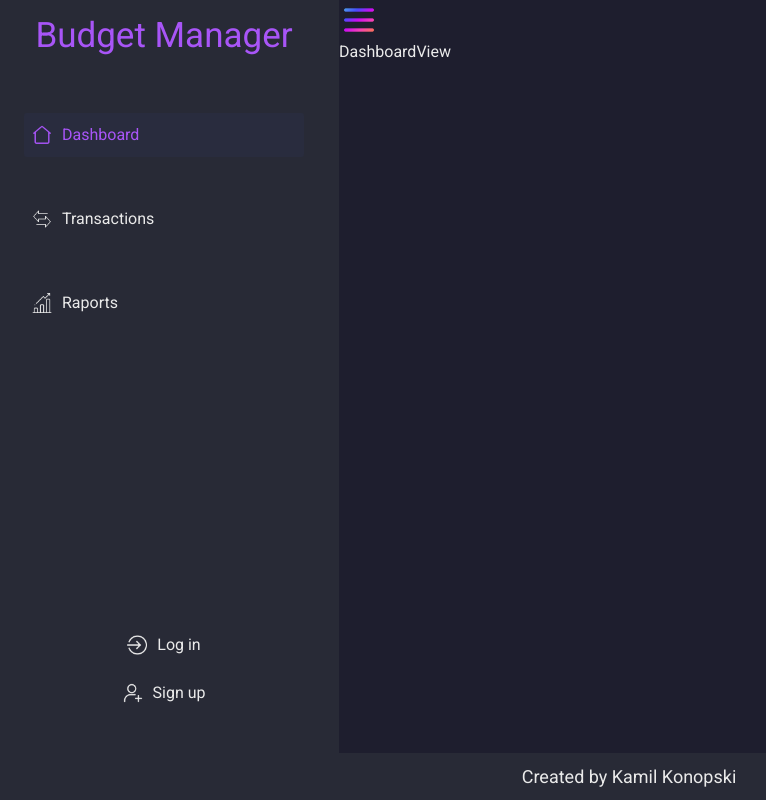
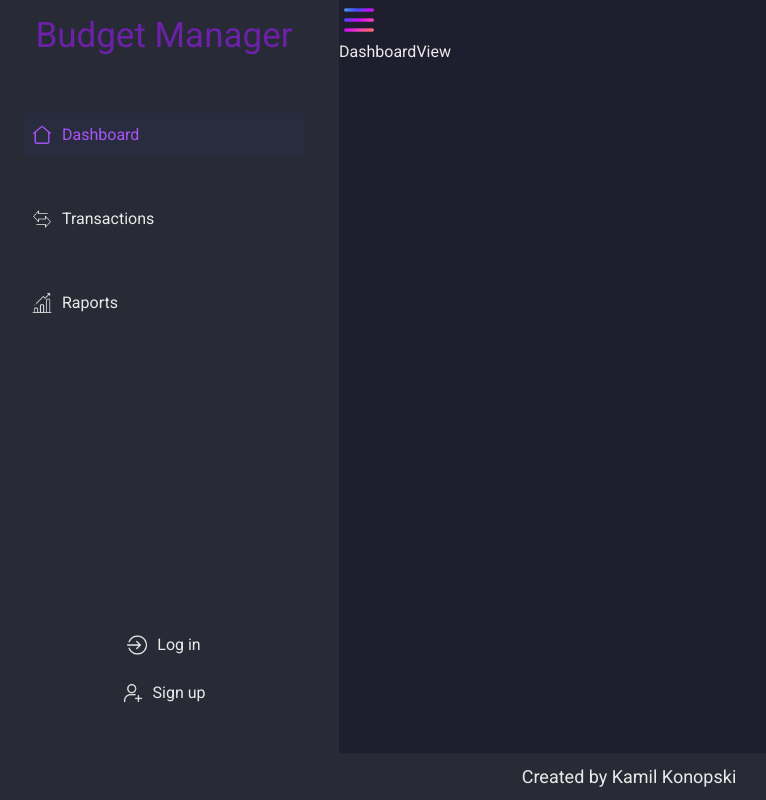
Before and after one commit to KamilKonopski/Budget-Manager, a React (Vite) app: page / in a window 1280 px wide. Shown: the whole page, without its empty margins (11-777 px from the left). Built offline with nearby package versions, Linux system fonts and the light colour scheme.

Commit message:
change colors

```diff
--- a/src/globals.css
+++ b/src/globals.css
@@ -6,13 +6,13 @@
   :root {
     --color-background: #1e1e2e;
     --color-aside: #282a36;
-    --color-headlines: #a855f7;
+    --color-headlines: #6b21a8;
     --color-text: #eaeaea;
     --color-incomes: #00c853;
     --color-expenses: #e53935;
     --color-hover: #8b5cf6;
     --color-active: #a855f7;
-    --color-card: #6b21a8;
+    --color-card: #a855f7;
     --color-active-bg: rgba(42, 45, 64, 0.85);
     --font-roboto: "Roboto", sans-serif;
     --shadow-input-hover: 0px 0px 0px 2px var(--color-hover);
```
